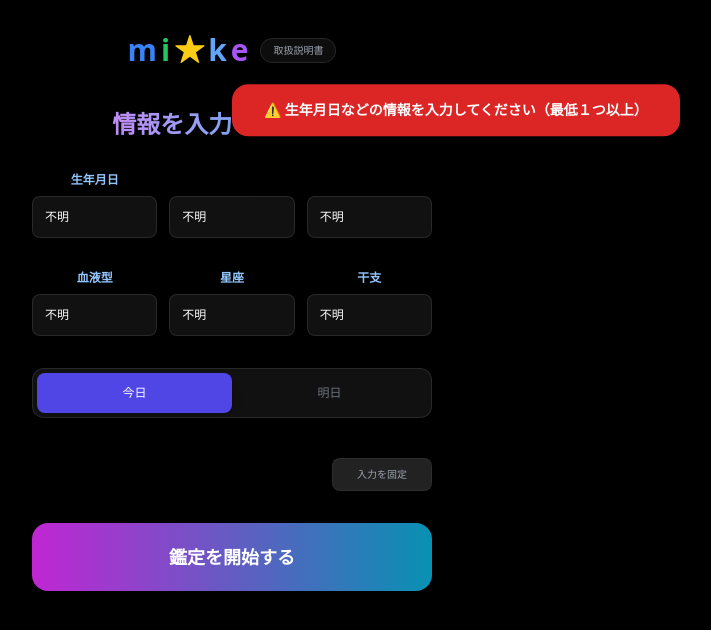
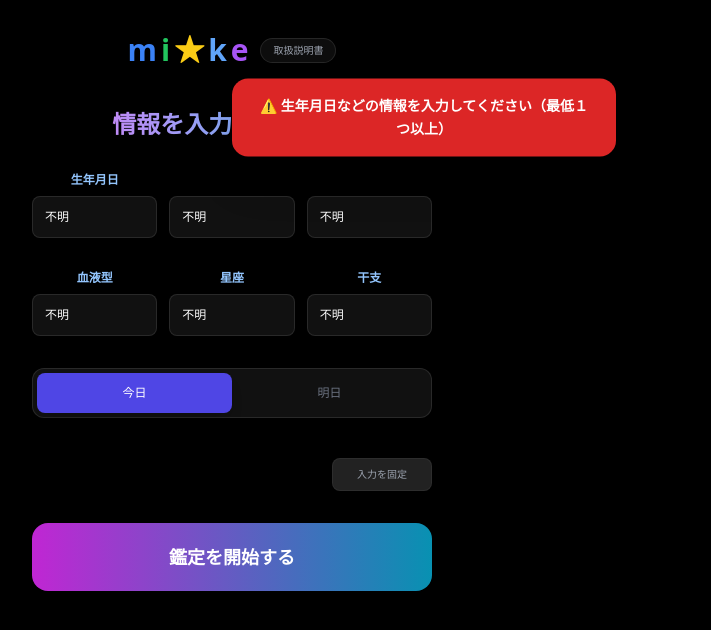
Before and after one commit to chabin0323-dev/host-fortune, a React (Vite) app: page / in a window 1280 px wide. Both pictures are taken after a click on the button "鑑定を開始する". Shown: the top 630 px of the page, without its empty margins (408-1119 px from the left). Built offline with nearby package versions, Linux system fonts and the light colour scheme; the HTML template or start-up script is replaced by a standard one.

Commit message:
Update App.tsx

```diff
--- a/src/App.tsx
+++ b/src/App.tsx
@@ -61,8 +61,8 @@ const App: React.FC = () => {
     const database: any = {
       money: ["今は守りに徹する時。無駄な支出を抑えることが将来の豊かさの種になります。","収支のバランスを意識して。節約を楽しむ心の余裕が運気を好転させます。","金運は安定。自分への投資や知識を深めるための出費にツキがあります。","豊かさの波が接近中。直感を信じることでお得な情報を掴み取れるでしょう。","最強の財運が到来！大きな利益を手にする好機です。迷わず行動を。"],
       health: ["心身ともに疲れが出やすい時期。無理をせず、今日は早めに休息をとって。","少し気力が減退。栄養のある食事と深い呼吸でエネルギーを回復させて。","健康状態は良好。軽い散歩を日常に取り入れることでさらに整います。","エネルギー満タン！活動的に動けますが、睡眠時間は削らずに。","生命力が最高潮！研ぎ澄まされた感覚で、何事にも全力で取り組めます。"],
-      love: ["今は自分を磨く準備期間。焦らず、心の静寂を大切に過ごしてください。","周囲との距離感を大切に。控えめな振る舞いがあなたの魅力を引き立てます。","安定した運気。素直な笑顔を心がけることで身近な人との絆が深まります。","愛の女神が微笑んでいます。一歩踏み出す勇気が運命を劇的に変えるでしょう。","魂が共鳴するような最高の恋愛運。奇跡的な展開が訪れる予感があります。"],
-      work: ["集中力が途切れがち. 今あるタスクを丁寧に片付けることで信頼を維持して。","足元を固める時期。ルーチンワークに楽しみを見出すことで次への土台が完成。","着実な進歩が見込める日。周囲との協調性を大切にすると円滑に進みます。","独創的なアイデアが認められる兆し。自信を持って提案を発信しましょう。","仕事運は絶好調！卓越した手腕で周囲を圧倒し、新たなステージへ進めます。"]
+      love: ["今は自分を磨く準備期間。焦らず、心の静寂を大切に過ごしてください。","周囲との距離感を大切に。控えめな振る舞いがあなたの魅力を引き立てます。","安定した運気. 素直な笑顔を心がけることで身近な人との絆が深まります。","愛の女神が微笑んでいます。一歩踏み出す勇気が運命を劇的に変えるでしょう。","魂が共鳴するような最高の恋愛運。奇跡的な展開が訪れる予感があります。"],
+      work: ["集中力が途切れがち。今あるタスクを丁寧に片付けることで信頼を維持して。","足元を固める時期。ルーチンワークに楽しみを見出すことで次への土台が完成。","着実な進歩が見込める日。周囲との協調性を大切にすると円滑に進みます。","独創的なアイデアが認められる兆し。自信を持って提案を発信しましょう。","仕事運は絶好調！卓越した手腕で周囲を圧倒し、新たなステージへ進めます。"]
     };
     return database[type][stars - 1];
   };
@@ -95,7 +95,6 @@ const App: React.FC = () => {
 
       const birthBase = (yVal === '不明') ? new Date(2000, 0, 1) : new Date(`${yVal}-${mVal === '不明' ? '01' : mVal.padStart(2,'0')}-${dVal === '不明' ? '01' : dVal.padStart(2,'0')}`);
 
-      // ★週間の星を均等にバラけさせる修正ロジック
       const getWeeklyStar = (idx: number) => {
         const hash = (totalSeed + idx * 13) % 100;
         if (hash < 20) return 1;
@@ -148,7 +147,13 @@ const App: React.FC = () => {
 
   return (
     <div className="min-h-screen bg-black text-white font-sans flex flex-col items-center pb-20 relative text-center">
-      {errorMsg && <div className="fixed top-24 left-1/2 -translate-x-1/2 z-[100] bg-red-600 text-white px-8 py-4 rounded-2xl shadow-2xl font-bold animate-bounce text-sm whitespace-nowrap">⚠️ {errorMsg}</div>}
+
+      {/* ★【修正】エラーテロップの中央配置と折り返し設定 */}
+      {errorMsg && (
+        <div className="fixed top-24 left-1/2 -translate-x-1/2 z-[100] w-[90%] max-w-sm bg-red-600 text-white px-6 py-4 rounded-2xl shadow-2xl font-bold animate-bounce text-sm flex items-center justify-center text-center leading-relaxed">
+          ⚠️ {errorMsg}
+        </div>
+      )}
 
       <div className="mt-8 mb-10 flex items-center justify-center gap-3">
         <div className="flex items-center gap-1 text-3xl font-bold">
```
